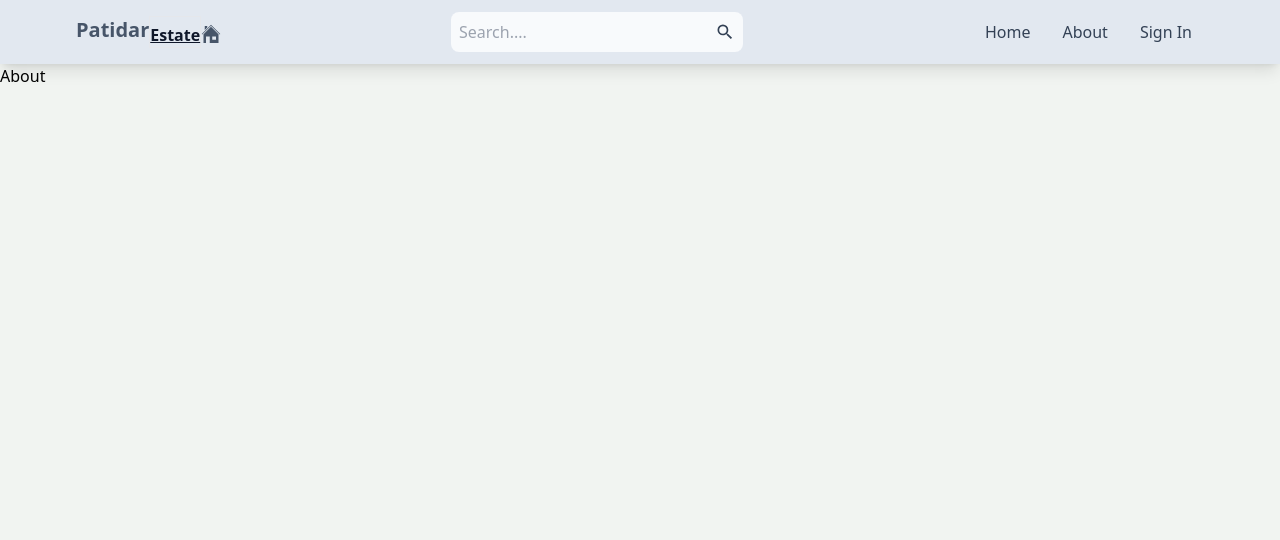
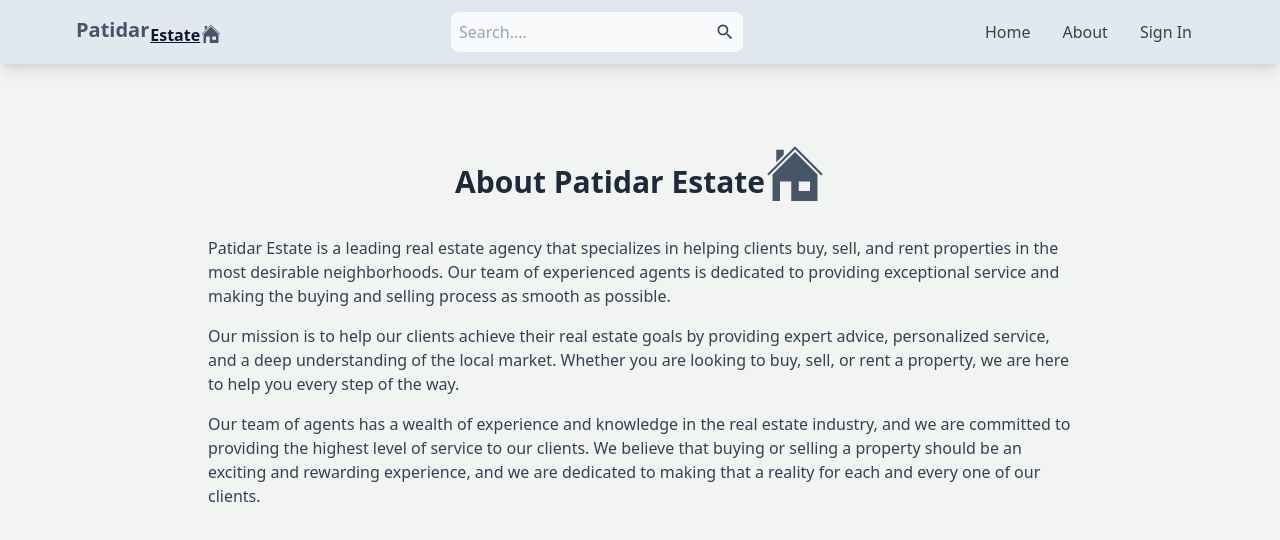
Before and after one commit to harry413/estate_, a React (Vite) app in the folder client/: page /about in a window 1280 px wide. Shown: the top 540 px of the page. Built offline with nearby package versions, Linux system fonts and the light colour scheme; no server answers.

Commit message:
about page ui

```diff
--- a/client/src/pages/About.jsx
+++ b/client/src/pages/About.jsx
@@ -1,9 +1,29 @@
 import React from 'react'
+import { GiHouse } from "react-icons/gi";
 
-const About = () => {
+export default function About() {
   return (
-    <div>About</div>
+    <div className='py-20 px-4 max-w-4xl mx-auto '>
+      <div className='flex items-center justify-center'>
+          <h1 className='text-3xl font-bold mb-4 text-slate-800'>About Patidar Estate</h1>
+          <GiHouse className='text-6xl text-slate-600 mb-8  hover:text-slate-800'/>
+      </div>
+      <p className='mb-4 text-slate-700'>Patidar Estate is a leading real estate agency that
+          specializes in helping clients buy, sell, and rent properties in the most desirable neighborhoods.
+          Our team of experienced agents is dedicated to providing exceptional service and making the buying
+          and selling process as smooth as possible.
+      </p>
+      <p className='mb-4 text-slate-700'>
+          Our mission is to help our clients achieve their real estate goals by providing expert advice,
+          personalized service, and a deep understanding of the local market. Whether you are looking to buy,
+          sell, or rent a property, we are here to help you every step of the way.
+      </p>
+      <p className='mb-4 text-slate-700'>Our team of agents has a wealth of experience and knowledge in
+            the real estate industry, and we are committed to providing the highest level of service to our clients.
+            We believe that buying or selling a property should be an exciting and rewarding experience,
+            and we are dedicated to making that a reality for each and every one of our clients.
+      </p><br/><br/>
+
+    </div>
   )
 }
-
-export default About
```
